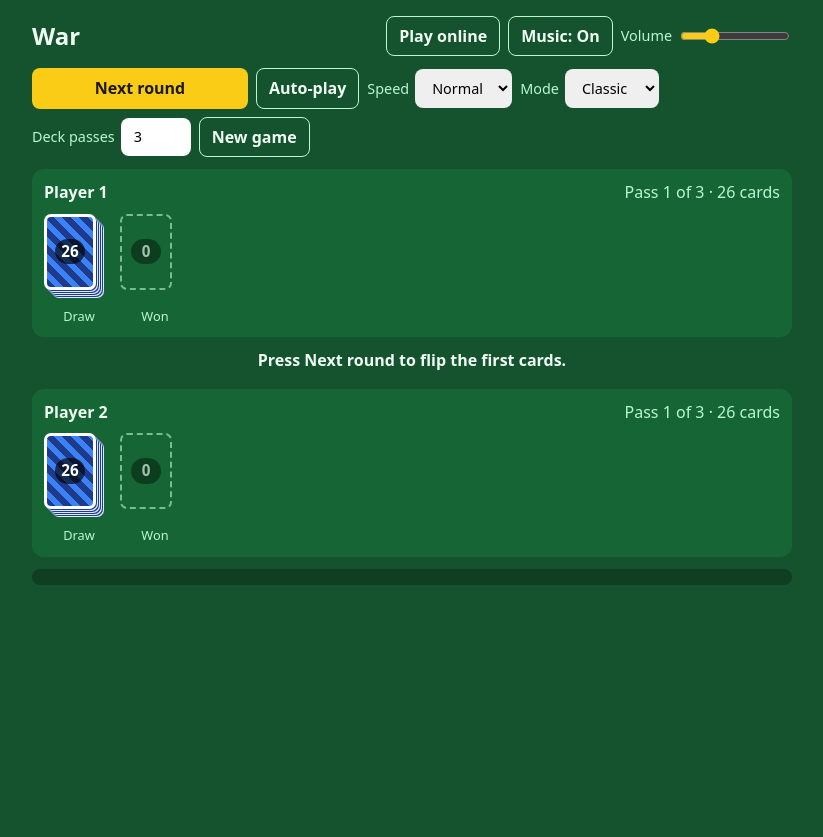
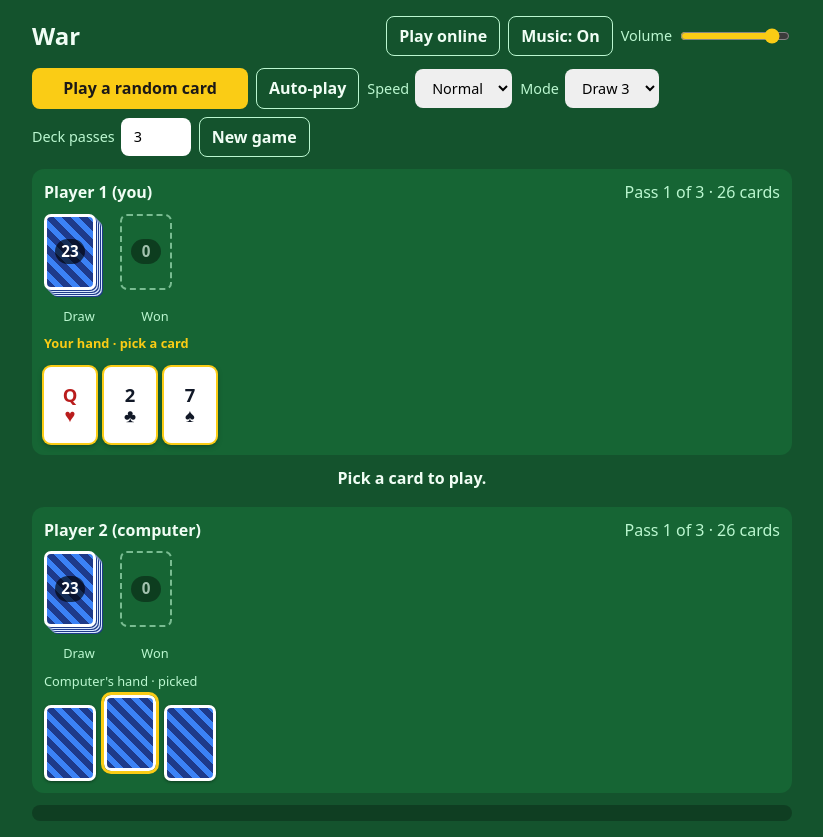
Before and after one commit to 27macska/war, a plain HTML site: page war.html in a window 1280 px wide. Shown: the whole page, without its empty margins (228-1051 px from the left). Before the commit the page ends 800 px from the top, so only its background shows below. Drawn offline with Linux system fonts and the light colour scheme.

Commit message:
Make Draw 3 the default mode and lower the music volume
The volume slider now starts at 90%, which plays about half as loud as
the old default. Saved volume levels use a new key so they start fresh.

Co-Authored-By: Claude Opus 5.5 <noreply@anthropic.com>

```diff
--- a/war.html
+++ b/war.html
@@ -284,7 +284,7 @@
     <div class="music">
       <button id="online" class="secondary">Play online</button>
       <button id="music" class="secondary">Music: On</button>
-      <label>Volume <input id="vol" type="range" min="0" max="100" value="25"></label>
+      <label>Volume <input id="vol" type="range" min="0" max="100" value="90"></label>
     </div>
   </header>
   <div id="net" role="status" hidden></div>
@@ -301,8 +301,8 @@
     </label>
     <label>Mode
       <select id="mode">
-        <option value="classic" selected>Classic</option>
-        <option value="draw3">Draw 3</option>
+        <option value="classic">Classic</option>
+        <option value="draw3" selected>Draw 3</option>
       </select>
     </label>
     <label>Deck passes <input id="cap" type="number" min="1" value="3"></label>
@@ -526,7 +526,8 @@ function cpuRound(g) {
 // ---------- Music (generated by the browser, no audio files) ----------
 const music = (() => {
   const STEP = 60 / 104 / 4;            // length of a 16th note at 104 beats per minute
-  const GAIN = 2;                       // overall loudness when the volume slider is at 100%
+  const VOLUME_KEY = "war-volume-2";   // new key when GAIN changed, so old saved levels don't carry over
+  const GAIN = 0.3;                   // overall loudness when the volume slider is at 100%
   // An 8-bar march in A minor. Notes are MIDI numbers; 16 steps to a bar.
   const MELODY = {                      // step: [note, length in steps]
     0: [69, 6], 6: [72, 2], 8: [76, 8],
@@ -564,10 +565,10 @@ const music = (() => {
 
   let ctx = null, master, bus, noise;
   let timer = null, pos = 0, nextTime = 0;
-  let on = true, volume = 0.25, mode = "march";
+  let on = true, volume = 0.9, mode = "march";
   try {
     on = localStorage.getItem("war-music") !== "off";
-    const v = parseFloat(localStorage.getItem("war-volume"));
+    const v = parseFloat(localStorage.getItem(VOLUME_KEY));
     if (v >= 0 && v <= 1) volume = v;
   } catch (e) { /* storage unavailable: keep defaults */ }
   const save = (key, value) => { try { localStorage.setItem(key, value); } catch (e) {} };
@@ -842,7 +843,7 @@ const music = (() => {
     get volume() { return volume; },
     setOn(value) { on = value; save("war-music", on ? "on" : "off"); if (on) start(); else stop(); },
     setVolume(value) {
-      volume = value; save("war-volume", String(value));
+      volume = value; save(VOLUME_KEY, String(value));
       if (ctx) master.gain.setTargetAtTime(value * GAIN, ctx.currentTime, 0.02);
     },
     get mode() { return mode; },
```
Also changed, not shown: 1 other file.
